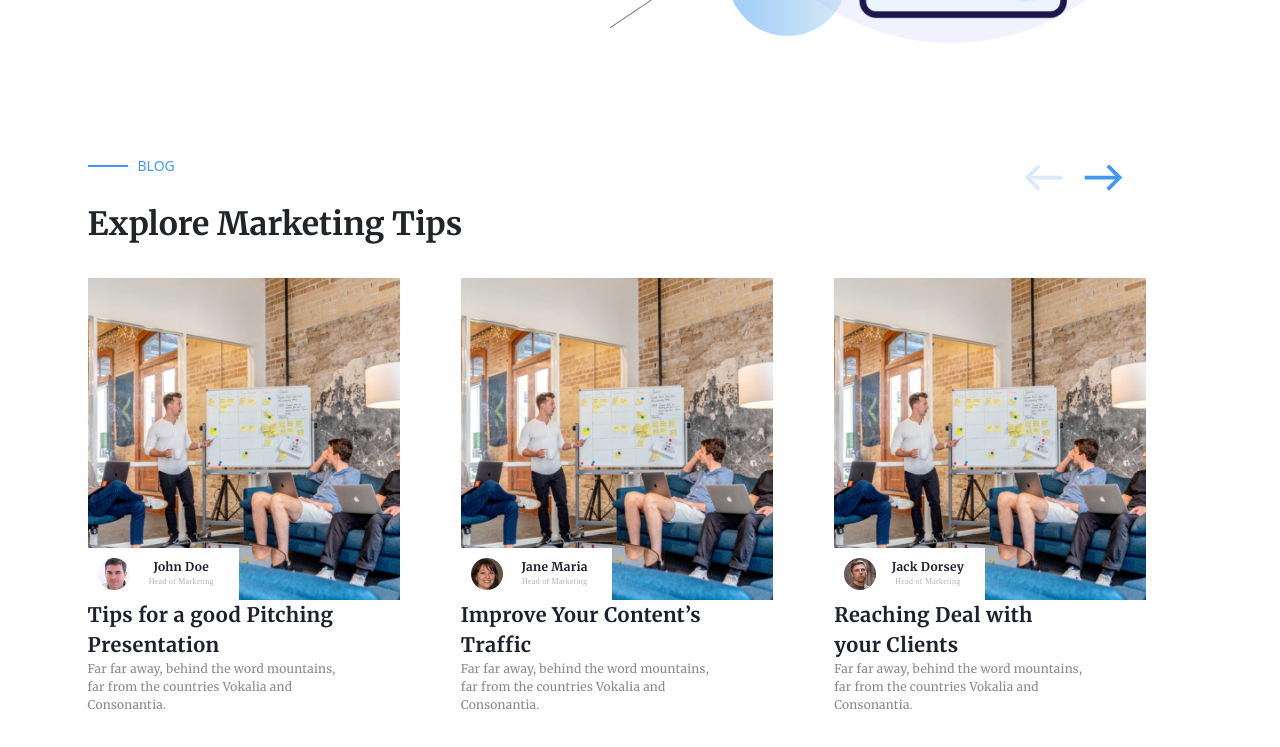
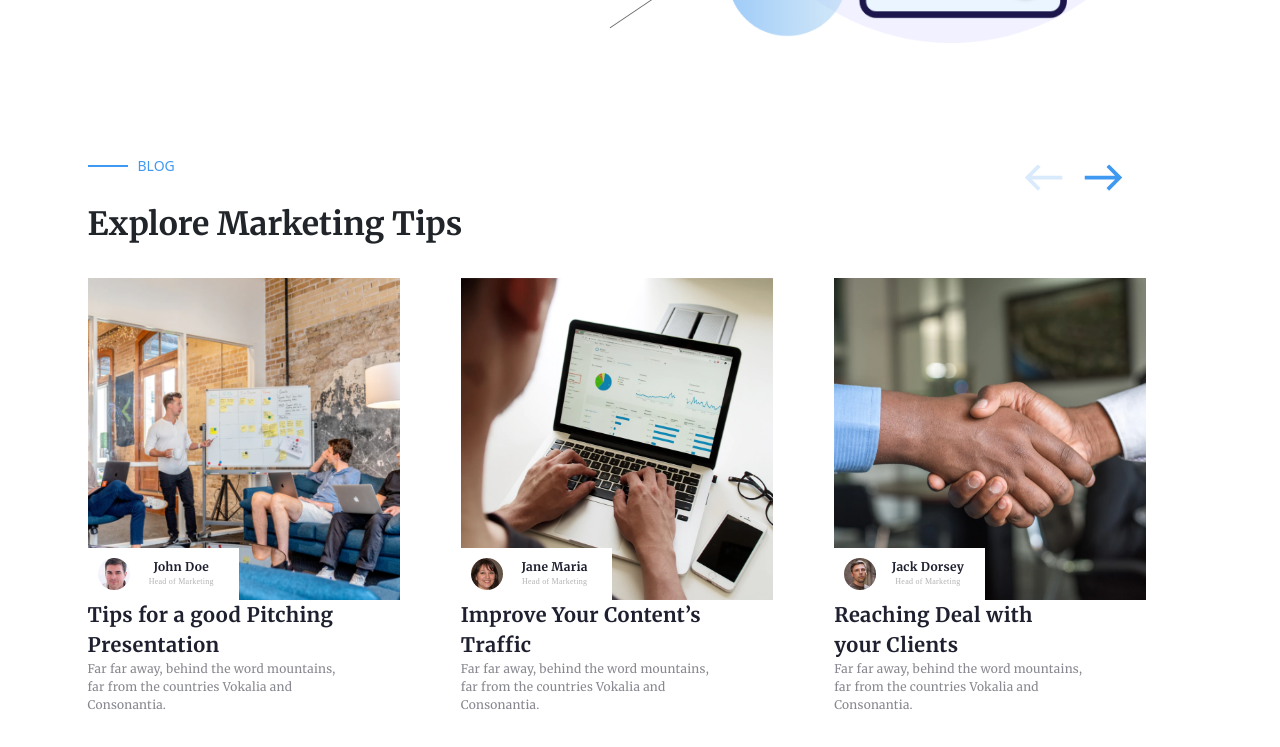
Before and after one commit to gowthamrn4/interview-task2, a plain HTML site: page index.html in a window 1280 px wide. Shown: the part 597-1344 px from the top of the page. Drawn offline with nearby package versions, Linux system fonts and the light colour scheme.

Commit message:
image changes
image changes

```diff
--- a/index.html
+++ b/index.html
@@ -120,7 +120,7 @@
                         <div class="blog-item">
                             <div class="blog-image">
                                 <div class="blog-image-container">
-                                    <img src="./img/Mask_Group_1.png" class="img"/>
+                                    <img src="./img/MaskGroup2.png" class="img"/>
                                     <div class="blog-item-bio">
                                         <div class="row">
                                             <div class="col-3 col-sm-3 col-md-3 col-lg-3">
@@ -148,7 +148,7 @@
                         <div class="blog-item">
                             <div class="blog-image">
                                 <div class="blog-image-container">
-                                    <img src="./img/Mask_Group_1.png" class="img"/>
+                                    <img src="./img/MaskGroup1.png" class="img"/>
                                     <div class="blog-item-bio">
                                         <div class="row">
                                             <div class="col-3 col-sm-3 col-md-3 col-lg-3">
```
Also changed, not shown: img/MaskGroup1.png (added), img/MaskGroup2.png (added).
